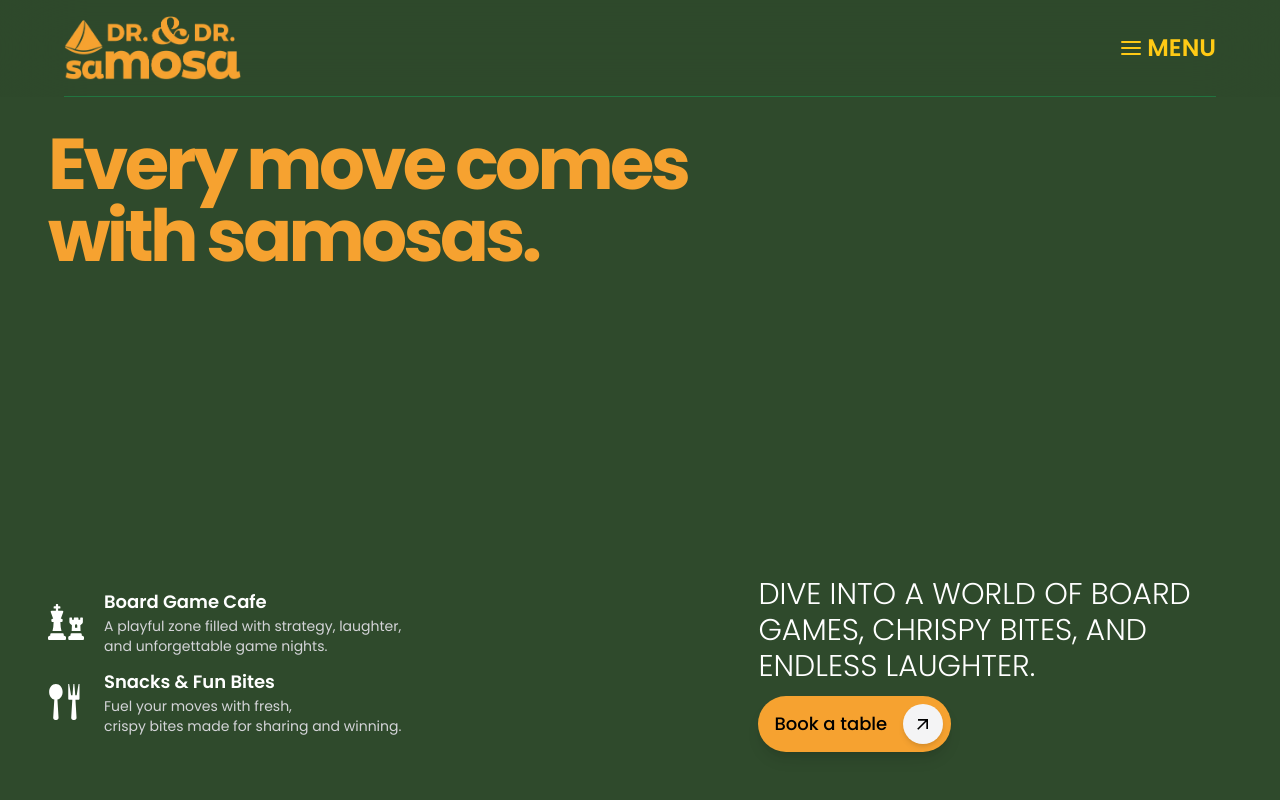
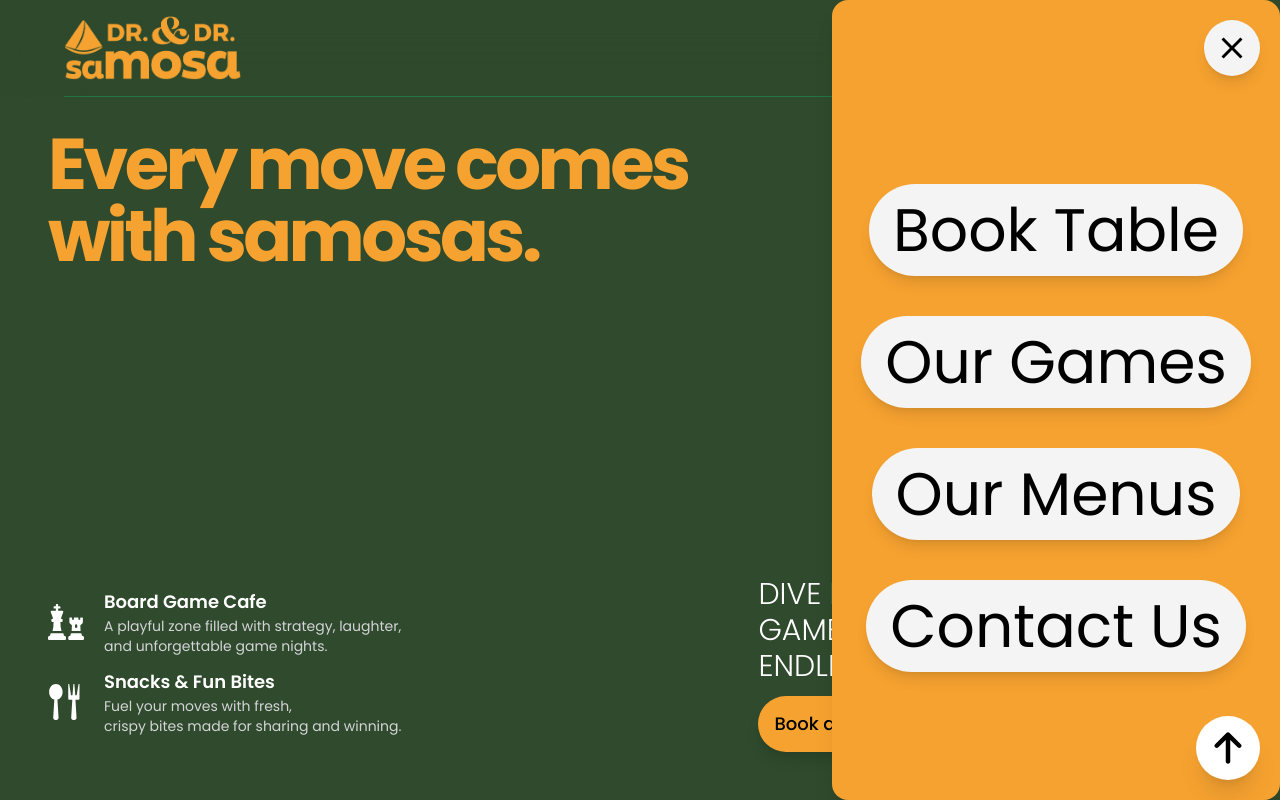
Before and after one commit to dev-sujitdas/samosa, a React (Vite) app: page / in a window 1280 px wide. Both pictures are taken after a click on the element "MENU". Shown: the top 800 px of the page. Built offline with nearby package versions, Linux system fonts and the light colour scheme.

Commit message:
new changes

```diff
--- a/src/App.jsx
+++ b/src/App.jsx
@@ -1,4 +1,4 @@
-import React, { useState, useEffect } from 'react'
+import React, { useState, useEffect, useRef } from 'react'
 import './App.css'
 import Navbar from './components/ui/Navbar'
 import Hero from './components/Hero'
@@ -10,31 +10,33 @@ import Marquee from './components/Marquee'
 import Snacks from './components/Snacks'
 import Footer from './components/ui/Footer'
 import BookingForm from './components/features/BookingForm'
-
+import Bubble from './components/ui/Bubble'
 
 
 const App = () => {
+  const [isOpen, setIsOpen] = useState(false);
+  const scrollRef = useRef();
+  const openForm = () => setIsOpen(true);
+  const closeForm = () => setIsOpen(false);
+
   useEffect(() => {
-  const scroll = new LocomotiveScroll();
-  return () => scroll.destroy();
-}, []);
+    scrollRef.current = new LocomotiveScroll({smooth: true});
 
-  const [isOpen, setIsOpen] = useState(false)
-
-  const openForm = ()=> setIsOpen(true);
-  const closeForm = ()=> setIsOpen(false);
+    return () => scrollRef.current.destroy();
+  }, []);
 
   return (
     <div className='max-w-600 mx-auto overflow-hidden relative'>
-    <Navbar/>
-    <Hero openForm={openForm}/>
-    <Events/>
-    <Games/>
-    <CTA openForm={openForm}/>
-    <Marquee/>
-    <Snacks openForm={openForm}/>
-    <Footer/>
-    {isOpen && <BookingForm closeForm={closeForm}/>}
+      <Navbar openForm={openForm} />
+      <Hero openForm={openForm} />
+      <Events />
+      <Games />
+      <CTA openForm={openForm} />
+      <Marquee />
+      <Snacks openForm={openForm} />
+      <Footer />
+      <Bubble />
+      {isOpen && <BookingForm closeForm={closeForm} />}
     </div>
   )
 }
--- a/src/components/Events.jsx
+++ b/src/components/Events.jsx
@@ -1,5 +1,7 @@
-import React from 'react'
+import React, {useState, useEffect, useRef } from 'react'
+import { motion, useScroll, useInView } from "framer-motion";
 import Button from './ui/Button'
+import useCounter from './features/Counter';
 
 const marquees = [
     { url: "/img1.jpg", rotation: "", title: "", para: "" },
@@ -11,21 +13,37 @@ const marquees = [
     { url: "/img7.jpg", rotation: "", title: "", para: "" },
     { url: "/img8.jpg", rotation: "", title: "", para: "" },
 ];
-//bg-[#CA0000]
+
 const Events = () => {
+  const containerRef = useRef(null);
+  const isInView = useInView(containerRef, { amount: 0.4 });
+  const [startCount, setStartCount] = useState(false);
+
+
+  const games = useCounter(startCount ? 50 : 0, 100, 10);
+  const tables = useCounter(startCount ? 0 : 0, 20, 20);
+  const players = useCounter(startCount ? 450 : 0, 500, 10);
+
+
+  useEffect(() => {
+    if (isInView) {
+      setStartCount(true);
+    }
+  }, [isInView]);
+
 
     return (
         <section className='w-full h-full color-primary flex flex-col justify-between relative'>
             <div className='w-full mt-10 p-5 md:p-14'>
                 <h3 className='text-end text-sm md:text-xl uppercase poppins-bold tracking-tight text-[#FFCA15]'>Roll Dice, Break Snacks, Make Memories</h3>
-                <div className='w-full md:w-[85%] mt-5'>
+                <div className='w-full md:w-[85%] mt-10'>
                     <h2 className='text-4xl md:text-6xl lg:text-7xl xl:text-8xl 2xl:text-9xl poppins-medium tracking-tighter text-white'>Serving Playful Bites and Playful Nights.</h2>
                 </div>
             </div>
             <div className='marquee_track flex flex-nowrap whitespace-nowrap will-change-transform'>
-                <div className='marquee_list flex whitespace-nowrap gap-10 mt-10 md:mt-20'>
+                <div className='marquee_list flex whitespace-nowrap gap-10 mt-10 md:mt-30'>
                     {[...marquees, ...marquees].map((image, index) => (
-                        <div key={index} className='w-70 md:w-80 h-100 md:h-120  shadow-md overflow-hidden rounded-2xl'>
+                        <div key={index} className='w-70 md:w-80 h-100 md:h-120 xl:w-100 xl:h-140  shadow-md overflow-hidden rounded-2xl'>
                             <img src={image.url} className='w-full h-full object-cover rounded-2xl hover:scale-110 duration-300' />
                         </div>
                     ))}
@@ -42,9 +60,9 @@ const Events = () => {
                             and served hundrards of plates of samosa. These numbers tell our story.</h4>
                     </div>
                 </div>
-                <div className='event-container w-full flex lg:flex-row flex-col justify-between gap-5 xl:gap-10 mt-20'>
+                <div ref={containerRef} className='event-container w-full flex lg:flex-row flex-col justify-between gap-5 xl:gap-10 mt-20'>
                     <div className='left lg:w-[28%] xl:w-[25%] h-58 lg:h-120 flex flex-col justify-between p-5 rounded-2xl border border-[#FFCA15] '>
-                        <h2 className='text-6xl md:text-7xl lg:text-6xl xl:text-8xl 2xl:text-9xl poppins-bold text-white tracking-tighter'>100+</h2>
+                        <h2 className='text-6xl md:text-7xl lg:text-6xl xl:text-8xl 2xl:text-9xl poppins-bold text-white tracking-tighter'>{games}+</h2>
                         <div>
                             <h3 className='text-2xl md:text-3xl xl:text-3xl 2xl:text-4xl text-[#FFCA15] poppins-semibold tracking-tighter'>Games in stock</h3>
                             <p className='text-base 2xl:text-lg poppins-light text-amber-50 mt-2'>From rare finds to crowd favorites</p>
@@ -56,7 +74,7 @@ const Events = () => {
                                 <img src="/img4.jpg" className='w-full h-full object-cover rounded-2xl hover:scale-110 duration-300' />
                             </div>
                             <div className='content w-[49%] h-full flex flex-col justify-between p-5 rounded-2xl border border-[#FFCA15] '>
-                                <h2 className='text-5xl md:text-6xl lg:text-5xl xl:text-7xl 2xl:text-8xl  poppins-bold text-white tracking-tighter'>20</h2>
+                                <h2 className='text-5xl md:text-6xl lg:text-5xl xl:text-7xl 2xl:text-8xl  poppins-bold text-white tracking-tighter'>{tables}</h2>
                                 <div>
                                     <h3 className='text-2xl text-[#FFCA15] poppins-semibold tracking-tighter'>Tables ready</h3>
                                     <p className='text-base poppins-light text-amber-50 mt-2'>Waiting for your next game night</p>
@@ -77,7 +95,7 @@ const Events = () => {
 
                     </div>
                     <div className='right lg:w-[28%] xl:w-[25%] h-58 lg:h-120 flex flex-col justify-between p-5 rounded-2xl border border-[#FFCA15] '>
-                        <h2 className='text-6xl md:text-7xl lg:text-6xl xl:text-8xl 2xl:text-9xl  poppins-bold text-white tracking-tighter'>500+</h2>
+                        <h2 className='text-6xl md:text-7xl lg:text-6xl xl:text-8xl 2xl:text-9xl  poppins-bold text-white tracking-tighter'>{players}+</h2>
                         <div>
                             <h3 className='text-2xl md:text-3xl xl:text-3xl 2xl:text-4xl text-[#FFCA15] poppins-semibold tracking-tighter'>Happy players</h3>
                             <p className='text-base 2xl:text-lg poppins-light text-amber-50 mt-2'>Who've made memories here</p>
--- a/src/components/Games.jsx
+++ b/src/components/Games.jsx
@@ -60,7 +60,7 @@ const Games = () => {
                 const yMove = useTransform(
                     scrollYProgress,
                     [0, 1],
-                    [0, -(index + 1) * 120] // more negative = moves upward faster
+                    [0, -(index + 1) * 120]
                 );
 
                 return (
--- a/src/components/Hero.jsx
+++ b/src/components/Hero.jsx
@@ -2,8 +2,13 @@ import React, { useState } from 'react'
 import Button from './ui/Button'
 import { FaChess } from "react-icons/fa";
 import { ImSpoonKnife } from "react-icons/im";
-import { useScroll, motion, resolveElements } from "motion/react"
-import BookingForm from './features/BookingForm';
+import { useScroll, motion } from "motion/react"
+import { div } from 'motion/react-client';
+// import BookingForm from './features/BookingForm';
+
+
+const text = "Every move comes with samosas.";
+
 
 
 const heroContent = [
@@ -29,12 +34,6 @@ const heroContent = [
         ),
     },
 ];
-
-const responsiveHeight = () => {
-    const width = window.innerWidth;
-    if (width >= 1290) return "18rem";
-    if (width >= 1024 && width < 1290) return "15rem";
-}
 
 const imgs = [
     { url: "/img1.jpg", size: "18vw", top: "5%", left: "50%", rotate: "0deg", isActive: false },
@@ -81,15 +80,45 @@ const Hero = ({ openForm }) => {
         }
     });
 
-    const openFormHandler = () => {
-        openForm();
-    }
+    const openFormHandler = () => openForm();
+
+    const letterVariant = {
+        hidden: {
+            opacity: 0,
+            y: 20           // start 20px below
+        },
+        visible: (i) => ({
+            opacity: 1,
+            y: 0,           // move up into place
+            transition: {
+                delay: i * 0.04, // stagger by index
+                duration: 0.4,
+                ease: "easeOut"
+            }
+        })
+    };
 
 
     return (
         <section className='w-full h-screen p-5 md:p-12 2xl:p-14 color-primary flex flex-col justify-between relative'>
-            <div className='top lg:w-[70%] xl:w-[55%] flex justify-between mt-20'>
-                <h1 className='text-4xl lg:text-7xl xl:text-7xl 2xl:text-8xl poppins-bold text-[#F6A230] tracking-tighter'>Every move comes with samosas.</h1>
+
+            <div className="hero-top w-full md:w-[80%] lg:w-[70%] xl:w-[55%] 2xl:w-[50%] flex mt-20">
+                <motion.h1
+                    initial="hidden"
+                    animate="visible"
+                    className="text-4xl md:text-6xl lg:text-7xl xl:text-7xl 2xl:text-8xl poppins-bold text-[#F6A230] tracking-tighter flex flex-wrap"
+                >
+                    {text.split("").map((char, i) => (
+                        <motion.span
+                            key={i}
+                            variants={letterVariant}
+                            custom={i}
+                            className="flex"
+                        >
+                            {char === " " ? "\u00A0" : char}
+                        </motion.span>
+                    ))}
+                </motion.h1>
             </div>
 
             <div className='middle w-full h-full relative hidden xl:block'>
--- a/src/components/Marquee.jsx
+++ b/src/components/Marquee.jsx
@@ -12,11 +12,11 @@ const Marquee = () => {
 
     return (
         <section className='w-full h-full color-primary '>
-            <div className='w-full py-10 lg:py-20'>
+            <div className='w-full py-10 lg:py-20 xl:py-30'>
             <div className='marquee_track flex flex-nowrap whitespace-nowrap will-change-transform'>
                 <div className='marquee_list flex whitespace-nowrap gap-10 md:gap-20'>
                     {[...text, ...text].map((t, i) => (
-                        <h2 key={i} className='text-6xl md:text-[4rem] lg:text-[8rem] monoton-regular items-end-safe flex gap-10 text-zinc-100 mr-5'>
+                        <h2 key={i} className='text-6xl md:text-[4rem] lg:text-[8rem] xl:text-[9rem] monoton-regular items-end-safe flex gap-10 text-zinc-100 mr-5'>
                             {/* <span style={{ margin: t.margin }}>{t.icon}</span> */}
                             <span>{t.name}</span>
                         </h2>
--- /dev/null
+++ b/src/components/features/Counter.jsx
@@ -0,0 +1,24 @@
+import { useEffect, useState } from "react";
+
+const useCounter = (min, max, speed = 100) => {
+  const [count, setCount] = useState(min);
+
+  useEffect(() => {
+    let current = min;
+
+    const timer = setInterval(() => {
+      if (current >= max) {
+        clearInterval(timer);
+        return;
+      }
+      current++;
+      setCount(current);
+    }, speed);
+
+    return () => clearInterval(timer);
+  }, [min, max, speed]);
+
+  return count;
+};
+
+export default useCounter;
--- /dev/null
+++ b/src/components/ui/Bubble.jsx
@@ -0,0 +1,42 @@
+import React, { useState, useEffect } from "react";
+import { useScroll } from "motion/react";
+import { FaArrowUp } from "react-icons/fa6";
+
+const Bubble = () => {
+  const [isInView, setIsInView] = useState(false);
+  const { scrollYProgress } = useScroll();
+
+  useEffect(() => {
+    const scrollBubble = scrollYProgress.on("change", (value) => {
+      const scrollPercent = value * 100;
+
+      if (scrollPercent > 13) {
+        setIsInView(true);
+      } else {
+        setIsInView(false);
+      }
+    });
+
+    return () => scrollBubble();
+  }, [scrollYProgress]);
+
+  const scrollToTop = ()=>{
+    window.scrollTo({top: 0, behavior: "smooth"});
+  };
+
+  return (
+    <>
+      {isInView && (
+        <div onClick={scrollToTop}>
+          <div className='fixed bottom-5 right-5 flex justify-center items-center w-16 h-16 rounded-full bg-white cursor-pointer z-999 shadow-xl hover:scale-105 duration-300'>
+            <h2 className='text-4xl'>
+              <FaArrowUp />
+            </h2>
+          </div>
+        </div>
+      )}
+    </>
+  );
+};
+
+export default Bubble;
--- a/src/components/ui/Button.jsx
+++ b/src/components/ui/Button.jsx
@@ -1,13 +1,15 @@
 import React from 'react'
 import { MdArrowOutward } from "react-icons/md";
 
-const Button = ({ text, color, textColor, clickHandler }) => {
+const Button = ({ text, color, textColor, clickHandler, backgroundColor }) => {
   return (
     <div onClick={clickHandler} className={`cta-button w-fit px-2 py-2 flex justify-between items-center rounded-full shadow-lg cursor-pointer hover:shadow-xl group z-50`}
       style={{ backgroundColor: color }}
     >
       <h2 className='text-base md:text-lg 2xl:text-xl poppins-medium ml-2 mr-4' style={{ color: textColor }}>{text}</h2>
-      <div className='round h-8 w-8 md:h-10 md:w-10 rounded-full bg-zinc-100 shadow-md flex justify-center items-center group-hover:rotate-45 duration-300'>
+      <div className='round h-8 w-8 md:h-10 md:w-10 rounded-full bg-zinc-100 shadow-md flex justify-center items-center group-hover:rotate-45 duration-300'
+      style={{background: backgroundColor}}
+      >
         <MdArrowOutward className='text-xl ' />
       </div>
     </div>
--- a/src/components/ui/Navbar.jsx
+++ b/src/components/ui/Navbar.jsx
@@ -1,13 +1,68 @@
-import React from 'react'
+import React, { useState } from 'react'
+import { motion, AnimatePresence } from "framer-motion";
 import { FiMenu } from "react-icons/fi";
+import { MdClose } from "react-icons/md";
 
-//text-[#FFCA15]
-const Navbar = () => {
+
+const Navbar = ({ openForm }) => {
+  const [isOpen, setIsOpen] = useState(false);
+
+  const menus = [
+    { menu: "Book Table", link: "", onClick: openForm },
+    { menu: "Our Games", link: "", onClick: "" },
+    { menu: "Our Menus", link: "", onClick: "" },
+    { menu: "Contact Us", link: "", onClick: "" },
+  ];
+
+  const clickHandler = () => {
+    setIsOpen(prev => !prev);
+  };
+
+
+  const handleMenuClick = (menu) => {
+    setIsOpen(false);
+
+    if (menu.onClick) {
+      menu.onClick();
+      return
+    }
+  };
+
   return (
-    <nav className='navbar w-full max-w-600 mx-auto px-5 md:px-12 lg:px-16  bg-[#2f4a2c52] backdrop-blur-2xl fixed top-0 z-999'>
-      <div className='flex justify-between items-center border-b py-4 border-[#16a1557e]'>
-      <div><img className='h-10 lg:h-16 w-fit' src="/logo2-bg.png" alt="" /></div>
-      <div><h2 className='flex items-center gap-1 text-[#FFCA15] text-xl md:text-2xl poppins-semibold cursor-pointer'><FiMenu />MENU</h2></div>
+    <nav className='navbar w-full fixed top-0 z-999'>
+      <div className='w-full max-w-600 mx-auto px-5 md:px-12 lg:px-16  bg-[#2f4a2c52] backdrop-blur-2xl relative'>
+        <div className='flex justify-between items-center border-b py-4 border-[#16a1557e] '>
+          <div><img className='h-10 lg:h-16 w-fit' src="/logo2-bg.png" alt="" /></div>
+          <div onClick={clickHandler}><h2 className='flex items-center gap-1 text-[#F6A230] text-xl md:text-2xl poppins-semibold cursor-pointer'><FiMenu />MENU</h2></div>
+          <AnimatePresence>
+            {isOpen && (
+              <motion.div
+                initial={{ x: "100%" }}
+                animate={{ x: 0, opacity: 1 }}
+                exit={{ x: "100%", }}
+                transition={{ duration: 0.45, ease: "backOut" }}
+                className='h-svh md:h-screen w-full md:w-1/2 xl:w-[35%] bg-[#F6A230] absolute top-0 right-0 rounded-2xl p-5 flex flex-col shadow-xl'
+              >
+                <div className='w-full flex justify-end'>
+                  <div onClick={clickHandler} className='h-14 w-14 bg-zinc-100 shadow-lg rounded-full flex justify-center items-center hover:scale-95 duration-300 cursor-pointer'>
+                    <h2 className='text-4xl'><MdClose /></h2>
+                  </div>
+                </div>
+                <div className='w-full h-full flex flex-col justify-center items-center gap-10'>
+                  {menus.map((menu, index) => (
+                    <h2
+                      key={index}
+                      onClick={() => handleMenuClick(menu)}
+                      className='text-3xl md:text-4xl lg:text-5xl xl:text-6xl px-6 py-4 rounded-full bg-zinc-100 poppins-regular shadow-lg hover:scale-95 duration-300 cursor-pointer'
+                    >
+                      {menu.menu}
+                    </h2>
+                  ))}
+                </div>
+              </motion.div>
+            )}
+          </AnimatePresence>
+        </div>
       </div>
     </nav>
   )
```
Also changed, not shown: src/App.css (+33 -4 lines).
